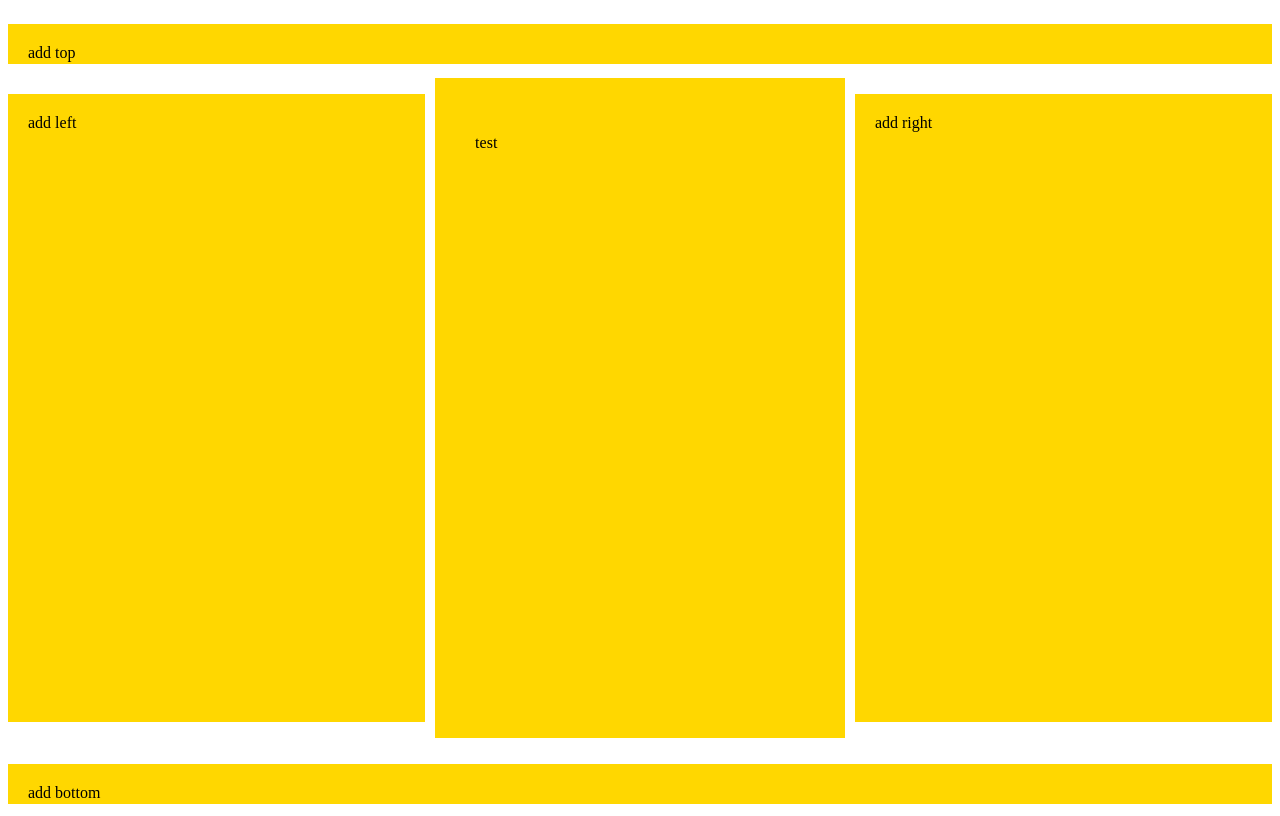
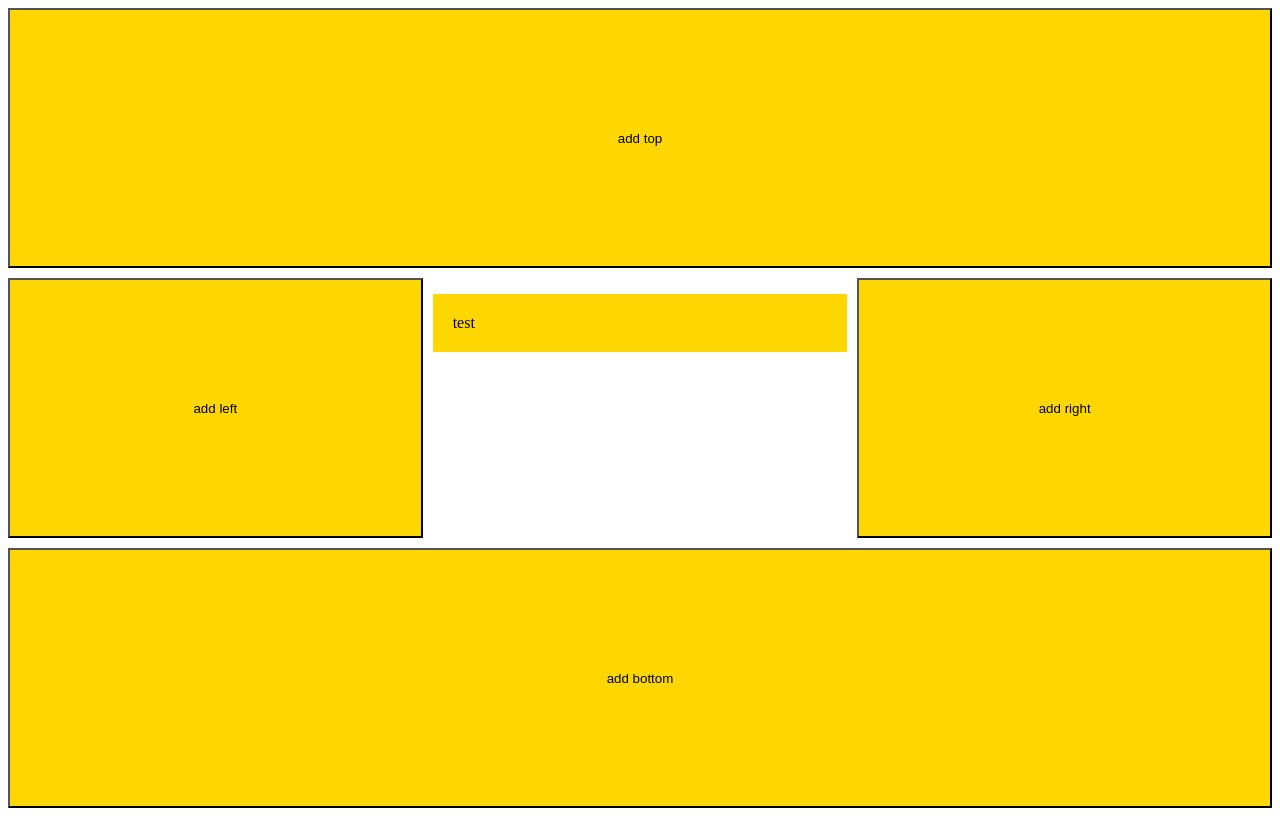
Before and after one commit to chaelub/uf-layout, a React (Create React App) app: page / in a window 1280 px wide. Built offline with nearby package versions, Linux system fonts and the light colour scheme.

Commit message:
master -> improve layout styling;

```diff
--- a/public/index.html
+++ b/public/index.html
@@ -28,7 +28,7 @@
   </head>
   <body>
     <noscript>You need to enable JavaScript to run this app.</noscript>
-    <div id="root"></div>
+    <div id="root" class="root"></div>
     <!--
       This HTML file is a template.
       If you open it directly in the browser, you will see an empty page.
--- a/src/App.js
+++ b/src/App.js
@@ -39,25 +39,26 @@ function UFLayout({ id, components }) {
     return (
       <React.Fragment>
         {isVisible ? (
-          <div>
+          <div className={`root ` + id}>
             <UFLayout components={components} id={id}></UFLayout>
           </div>
         ) : (
-          <p
+          <button
+            type='button'
             onClick={() => {
               toggleVisibility(!isVisible)
             }}
-            id={id}
+            className={id}
           >
             add {id}
-          </p>
+          </button>
         )}
       </React.Fragment>
     )
   }
 
   return (
-    <React.Fragment id={id}>
+    <React.Fragment>
       {getLayoutChildren('top', isTopVisible, setIsTopVisible)}
       {getLayoutChildren('left', isLeftVisible, setIsLeftVisible)}
       {layoutComponent ? layoutComponent : getAvailableComponents()}
--- a/src/index.css
+++ b/src/index.css
@@ -1,50 +1,43 @@
-/* body {
-  margin: 0;
-  font-family: -apple-system, BlinkMacSystemFont, 'Segoe UI', 'Roboto', 'Oxygen',
-    'Ubuntu', 'Cantarell', 'Fira Sans', 'Droid Sans', 'Helvetica Neue',
-    sans-serif;
-  -webkit-font-smoothing: antialiased;
-  -moz-osx-font-smoothing: grayscale;
-}
-
-code {
-  font-family: source-code-pro, Menlo, Monaco, Consolas, 'Courier New',
-    monospace;
-} */
-
-#root {
+.root {
   display: grid;
   grid-template-areas:
     'top top top'
     'left component right'
     'bottom bottom bottom';
-  grid-template-rows: 60px 1fr 60px;
-  grid-template-columns: 33% 1fr 33%;
+  grid-template-rows: 1fr 1fr 1fr;
+  grid-template-columns: 1fr 1fr 1fr;
   grid-gap: 10px;
   height: 100vh;
   margin: 0;
 }
-#top,
-#bottom,
-#component,
-#left,
-#right,
+
+.top,
+.bottom,
+.component,
+.left,
+.right,
 #root p {
   padding: 20px;
   background: gold;
 }
-#top {
+.root p {
+  padding: 20px;
+  background: gold;
+}
+.top {
   grid-area: top;
+  /* width: 100%; */
 }
-#bottom {
+.bottom {
   grid-area: bottom;
+  /* width: 100%; */
 }
-#component {
+.component {
   grid-area: component;
 }
-#left {
+.left {
   grid-area: left;
 }
-#right {
+.right {
   grid-area: right;
 }
--- a/src/inject/InjectTest.js
+++ b/src/inject/InjectTest.js
@@ -2,10 +2,11 @@ import React from 'react'
 
 function InjectTest() {
   return (
-    <React.Fragment id='component'>
+    <React.Fragment>
       <img
         src='https://gifts.worldwildlife.org/gift-center/Images/large-species-photo/large-Wombat-photo.jpg'
         alt=''
+        className='component'
       />
     </React.Fragment>
   )
```
